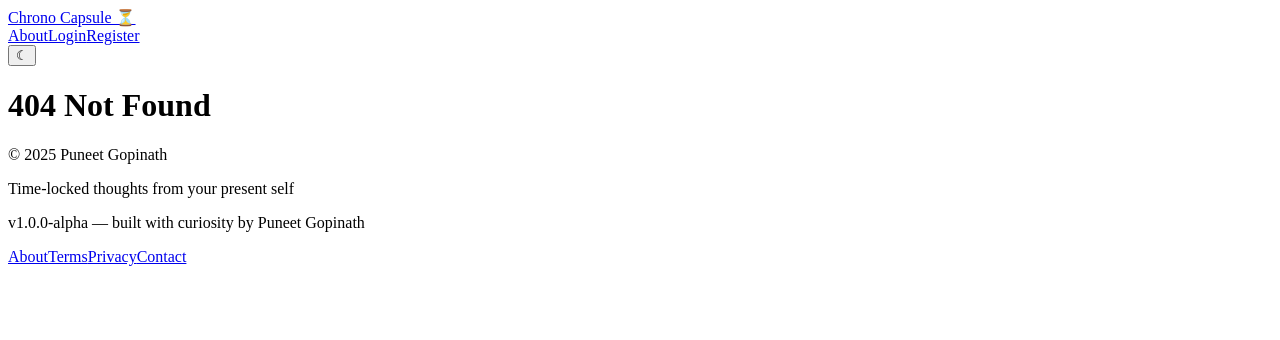
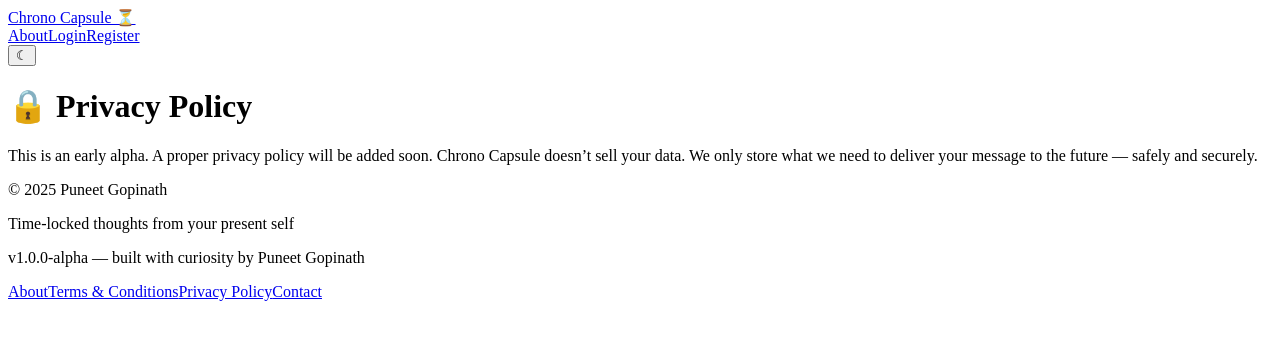
Before and after one commit to PuneetGopinath/chrono-capsule, a React app: page /privacy in a window 1280 px wide. Before the commit this address had no page. Shown: the top 340 px of the page. Built offline with nearby package versions, Linux system fonts and the light colour scheme; the HTML template or start-up script is replaced by a standard one.

Commit message:
feat: update version to 1.0.0-alpha and add Terms, Privacy components

```diff
--- a/package.json
+++ b/package.json
@@ -1,6 +1,6 @@
 {
   "name": "chrono-capsule",
-  "version": "0.1.0",
+  "version": "1.0.0-alpha",
   "description": "An open-source platform to create encrypted, media-rich digital time capsules with scheduled unlocks",
   "main": "src/server/index.js",
   "scripts": {
--- a/src/client/App.jsx
+++ b/src/client/App.jsx
@@ -11,6 +11,8 @@ import About from "./components/About";
 import Register from "./components/Register";
 import Login from "./components/Login";
 import CapsuleForm from "./components/CapsuleForm";
+import Terms from "./components/Terms";
+import Privacy from "./components/Privacy";
 import Footer from "./components/Footer";
 
 export default function App() {
@@ -34,6 +36,8 @@ export default function App() {
                     <Route path="/register" element={<Register />} />
                     <Route path="/login" element={<Login />} />
                     <Route path="/create" element={<CapsuleForm />} />
+                    <Route path="/terms" element={<Terms />} />
+                    <Route path="/privacy" element={<Privacy />} />
                     <Route path="*" element={<h1>404 Not Found</h1>} />
                 </Routes>
                 <Footer />
--- a/src/client/components/Footer.jsx
+++ b/src/client/components/Footer.jsx
@@ -15,8 +15,8 @@ export default function Footer() {
 
             <div className="footer-right">
                 <Link to="/about">About</Link>
-                <Link href="/terms">Terms</Link>
-                <Link href="/privacy">Privacy</Link>
+                <Link to="/terms">Terms & Conditions</Link>
+                <Link to="/privacy">Privacy Policy</Link>
                 <a href="mailto:puneet.26g@gmail.com">Contact</a>
             </div>
         </footer>
--- /dev/null
+++ b/src/client/components/Privacy.jsx
@@ -0,0 +1,12 @@
+// © 2025 Puneet Gopinath. All rights reserved.
+// Filename: src/client/components/Privacy.jsx
+// License: MIT (see LICENSE)
+
+export default function Privacy() {
+    return (
+        <main>
+            <h1>🔒 Privacy Policy</h1>
+            <p>This is an early alpha. A proper privacy policy will be added soon. Chrono Capsule doesn’t sell your data. We only store what we need to deliver your message to the future — safely and securely.</p>
+        </main>
+    );
+};
--- /dev/null
+++ b/src/client/components/Terms.jsx
@@ -0,0 +1,12 @@
+// © 2025 Puneet Gopinath. All rights reserved.
+// Filename: src/client/components/Terms.jsx
+// License: MIT (see LICENSE)
+
+export default function Terms() {
+    return (
+        <main>
+            <h1>📄 Terms & Conditions</h1>
+            <p>Our formal Terms are still traveling through time. Until they arrive, just be kind, don’t misuse the service, and don’t try to cheat the clock.</p>
+        </main>
+    );
+};
```
